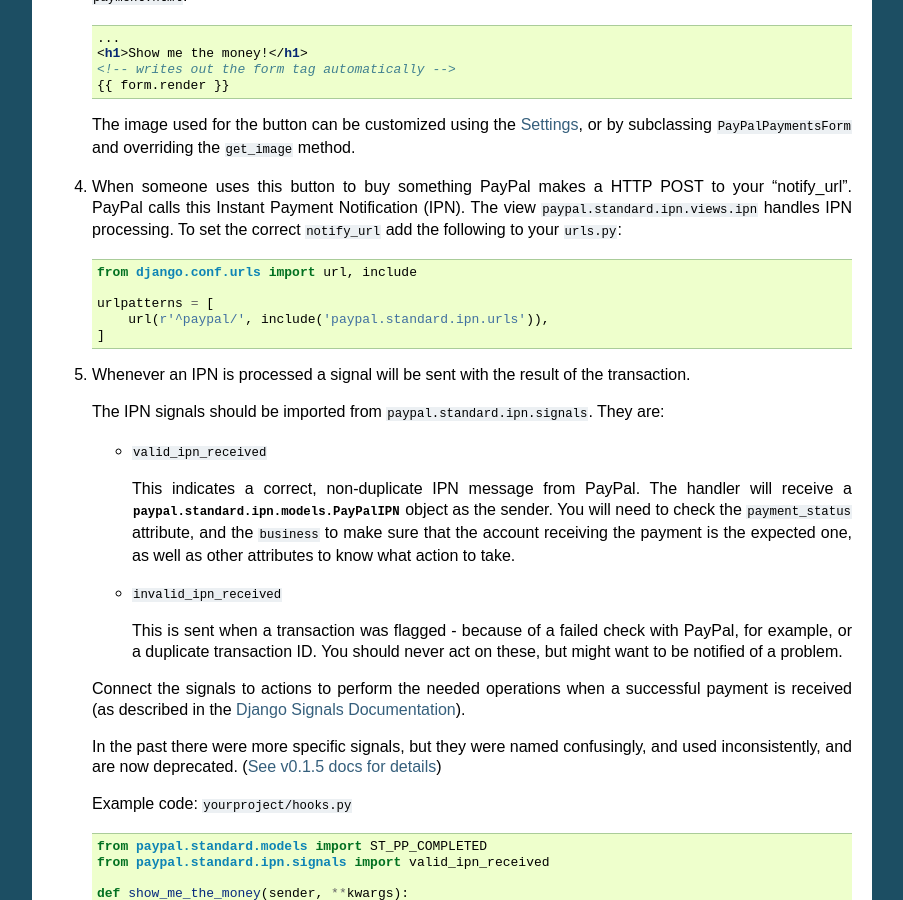
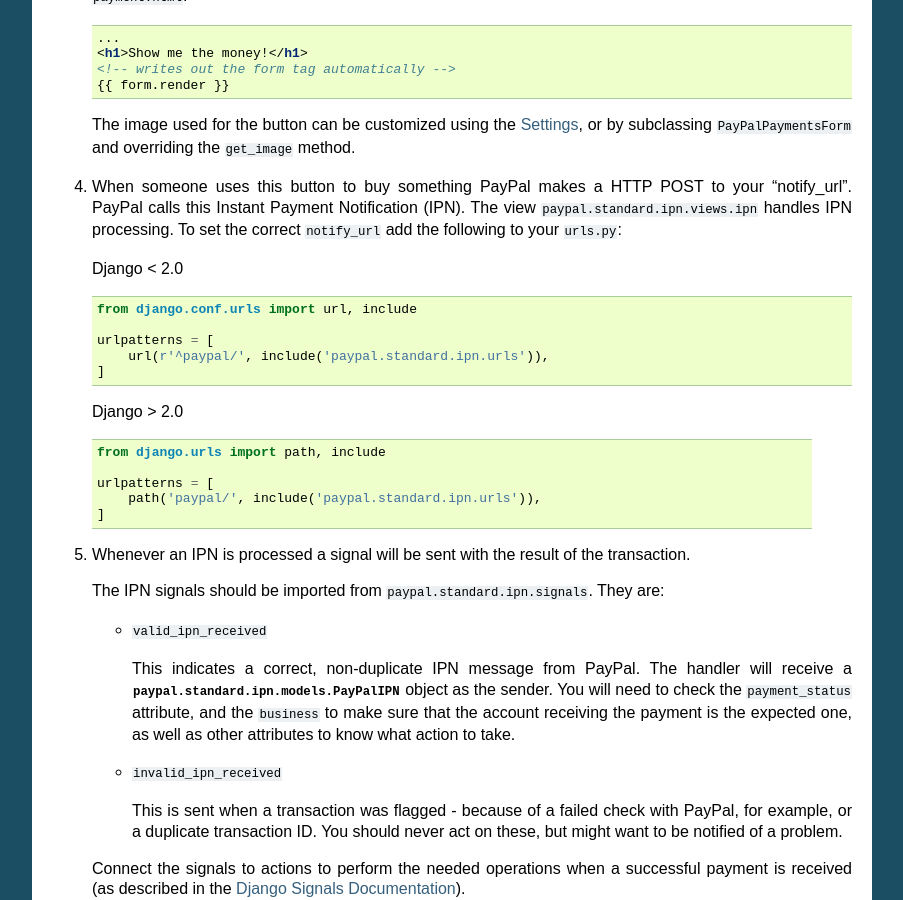
Before and after one commit to spookylukey/django-paypal, a Sphinx documentation site: the page built from docs/standard/ipn.rst, in a window 1280 px wide and 900 px high, scrolled down 1141 px. Shown: the whole window, without its empty margins (198-1101 px from the left). Built offline with Sphinx 7.4.7, drawn with Linux system fonts in a browser that asks for light colours.

Commit message:
add code for django 2.0

```diff
--- a/docs/standard/ipn.rst
+++ b/docs/standard/ipn.rst
@@ -92,6 +92,8 @@
    The view ``paypal.standard.ipn.views.ipn`` handles IPN processing. To set the
    correct ``notify_url`` add the following to your ``urls.py``:
 
+   Django < 2.0
+
    .. code-block:: python
 
        from django.conf.urls import url, include
@@ -99,6 +101,16 @@
        urlpatterns = [
            url(r'^paypal/', include('paypal.standard.ipn.urls')),
        ]
+
+  Django > 2.0
+
+  .. code-block:: python
+
+    from django.urls import path, include
+
+    urlpatterns = [
+        path('paypal/', include('paypal.standard.ipn.urls')),
+    ]
 
 5. Whenever an IPN is processed a signal will be sent with the result of the
    transaction.
```
